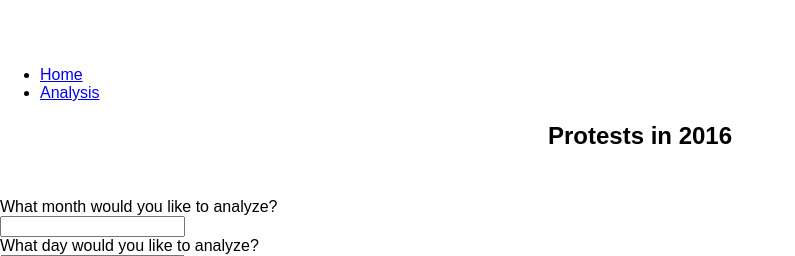
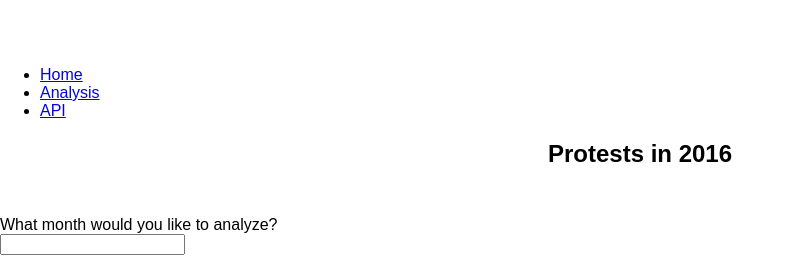
Before and after one commit to lingsitu1290/Protests-Vis, a Flask app: page /analyze in a window 1280 px wide. Shown: the top 256 px of the page, without its empty margins (0-795 px from the left). Run offline with Flask 2, Linux system fonts and the light colour scheme; data that the repository does not hold is empty; some libraries are stand-ins or nearby versions.

Commit message:
Added route for API.

```diff
--- a/templates/base.html
+++ b/templates/base.html
@@ -19,6 +19,7 @@
     <ul>
       <li><a href="/">Home</a></li>
       <li><a href="/analyze">Analysis</a></li>
+      <li><a href="/api/events">API<a></li>
     </ul>
 
     {% block content %} CONTENT {% endblock %}
```
